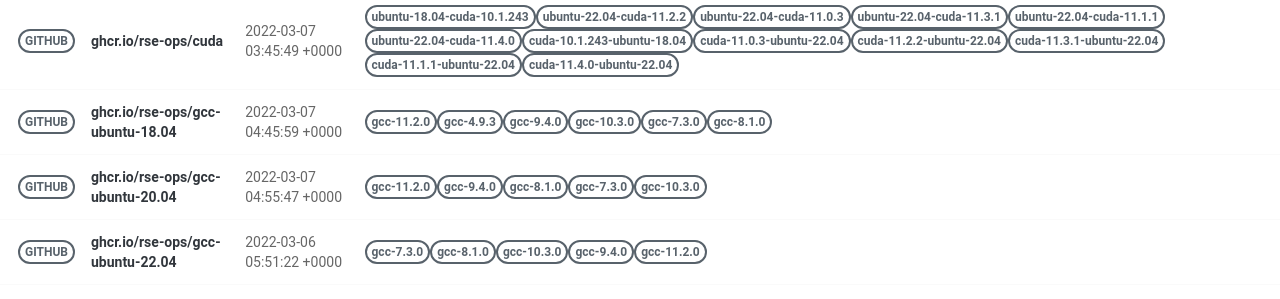
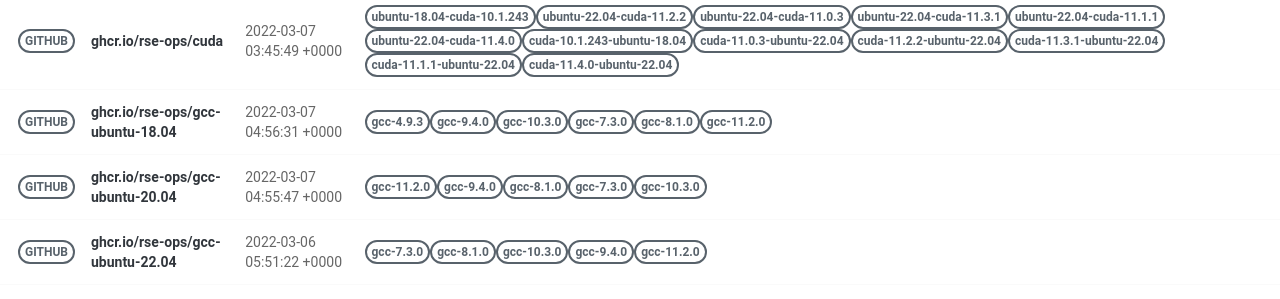
Before and after one commit to rse-ops/docker-images, a Jekyll site: the page built from pages/index.md, in a window 1280 px wide. Shown: the part 502-801 px from the top of the page. Built offline with Jekyll 4.4.1, drawn with Linux system fonts in a browser that asks for light colours; nearby versions of some CDN libraries.

Commit message:
Automated push to update library 2022-03-07

```diff
--- a/_library/ghcr.io-rse-ops-gcc-ubuntu-18.04.md
+++ b/_library/ghcr.io-rse-ops-gcc-ubuntu-18.04.md
@@ -1,14 +1,11 @@
 ---
 layout: container
 name: ghcr.io/rse-ops/gcc-ubuntu-18.04
-updated_at: 2022-03-07 04:45:59.820235
+updated_at: 2022-03-07 04:56:31.097867
 
 
 container_url: https://github.com/orgs/rse-ops/packages/container/package/gcc-ubuntu-18.04
 versions:
- - tag: gcc-11.2.0
-   dockerfile: https://github.com/rse-ops/docker-images/blob/main/ubuntu/gcc/Dockerfile
-   manifest: https://crane.ggcr.dev/manifest/ghcr.io/rse-ops/gcc-ubuntu-18.04:gcc-11.2.0
  - tag: gcc-4.9.3
    dockerfile: https://github.com/rse-ops/docker-images/blob/main/ubuntu/gcc/Dockerfile
    manifest: https://crane.ggcr.dev/manifest/ghcr.io/rse-ops/gcc-ubuntu-18.04:gcc-4.9.3
```
Also changed, not shown: other parts of _library/ghcr.io-rse-ops-gcc-ubuntu-18.04.md (+3 -0 lines).
